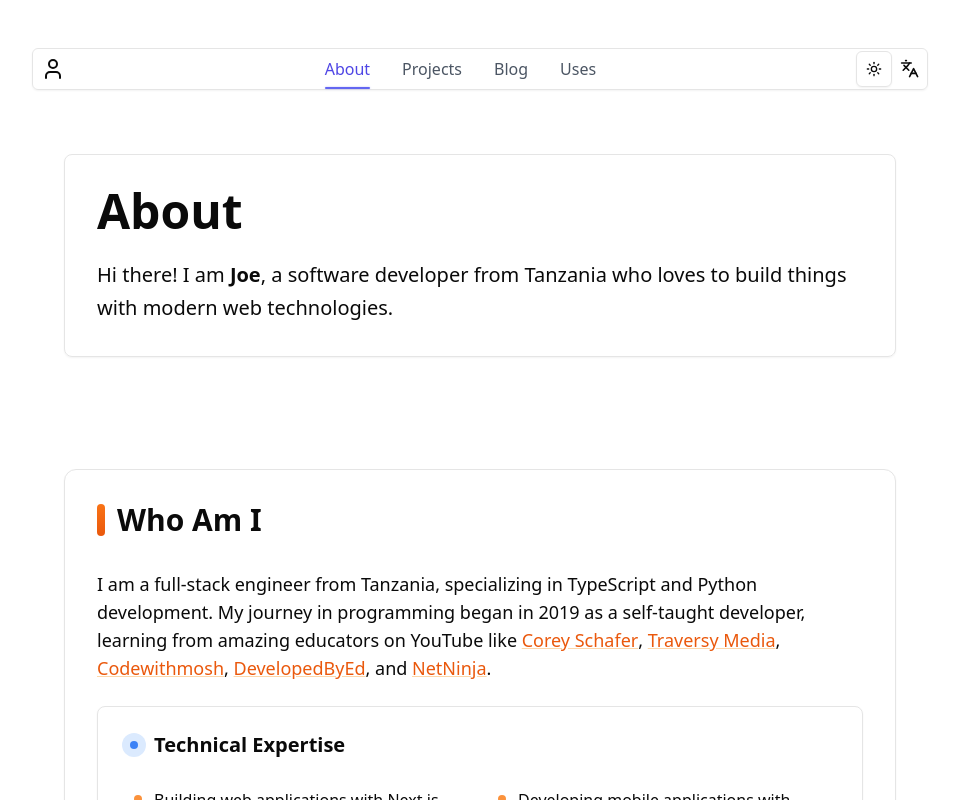
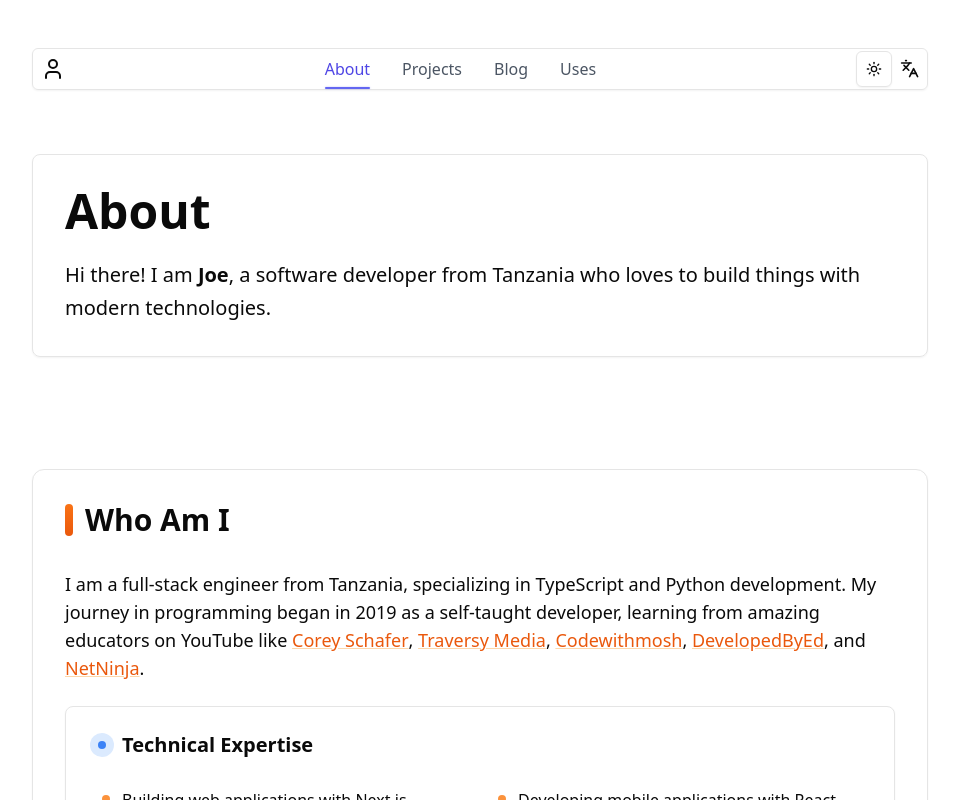
Before and after one commit to tzniceguy/portfolio, a Next.js app: page /about in a window 1280 px wide. Shown: the top 800 px of the page, without its empty margins (160-1119 px from the left). Built offline with nearby package versions, Linux system fonts and the light colour scheme.

Commit message:
refactor: minor changes

```diff
--- a/app/about/page.tsx
+++ b/app/about/page.tsx
@@ -9,7 +9,7 @@ import {
 
 export default function Page() {
   return (
-      <main className="max-w-4xl mx-auto px-4 sm:px-6 lg:px-8">
+      <main className="max-w-4xl mx-auto">
         {/* Hero Section */}
         <section className="my-16 pb-12">
           <div className="relative">
@@ -20,7 +20,7 @@ export default function Page() {
               </h1>
               <p className="text-xl leading-relaxed">
                 Hi there! I am <span className="font-semibold">Joe</span>, a software developer from Tanzania who loves to
-                build things with modern web technologies.
+                build things with modern  technologies.
               </p>
             </div>
           </div>
--- a/app/layout.tsx
+++ b/app/layout.tsx
@@ -16,7 +16,7 @@ const geistMono = Geist_Mono({
 });
 
 export const metadata: Metadata = {
-  title: "Beautiful Portfolio",
+  title: "Portfolio",
   description: "Crafted by tzniceguy",
 };
 
```
